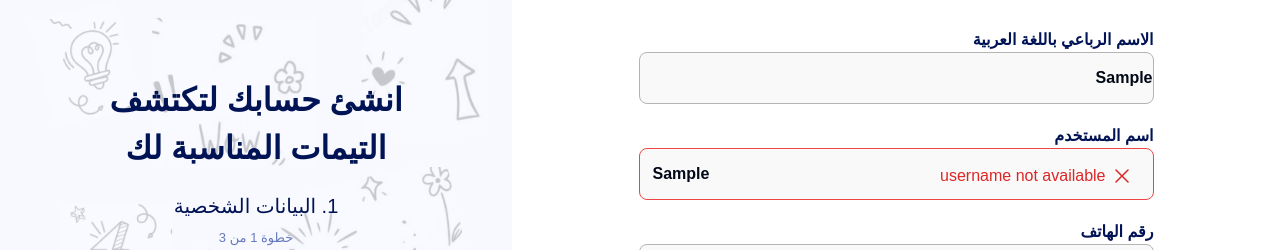
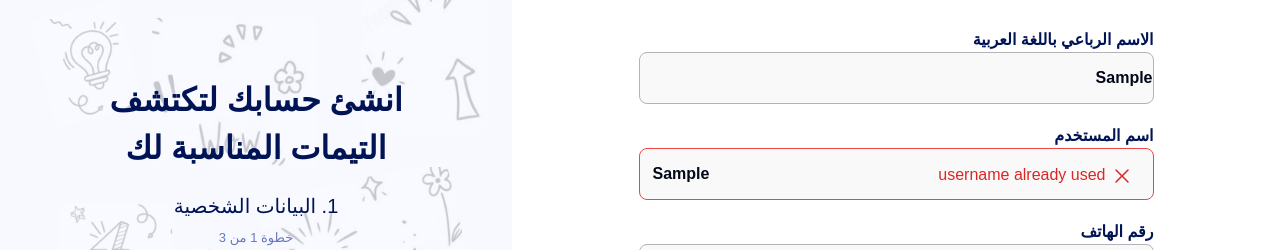
Before and after one commit to Saeedinum/ScrowCode, a React (Vite) app: page /signup in a window 1280 px wide. Both pictures are taken after typing "Sample", "Sample", "Sample", "name@example.com" into the empty fields and a click on the button "الخطوة التالية". Shown: the part 233-483 px from the top of the page. Built offline with nearby package versions, Linux system fonts and the light colour scheme; no server answers.

Commit message:
refactor(auth): create custom hook for username validation

```diff
--- a/src/features/auth/pages/signup/components/PersonalInformation.tsx
+++ b/src/features/auth/pages/signup/components/PersonalInformation.tsx
@@ -6,79 +6,19 @@ import { TpersonalInformation } from "@/types";
 import { useAppDispatch } from "@/store/hooks";
 import { signup } from "@/features/auth/authSlice";
 import Google from "@/features/auth/google/Google";
-import {
-  useCheckUsernameMutation,
-  useSignupUserMutation,
-} from "@/features/auth/api/authAPI";
-import { useEffect, useState } from "react";
+import { useSignupUserMutation } from "@/features/auth/api/authAPI";
+import useCheckUsername from "@/hooks/useCheckUsername";
 
 const PersonalInformation = () => {
   const dispatch = useAppDispatch();
-
-  const [checkUsername, { data, isLoading, isError }] =
-    useCheckUsernameMutation();
   const [signupUser, { isError: signupError }] = useSignupUserMutation();
-
-  const [usernameStatus, setUsernameStatus] = useState<JSX.Element>(<></>);
-
-  useEffect(() => {
-    if (data === "creative") {
-      setUsernameStatus(
-        <svg
-          xmlns="http://www.w3.org/2000/svg"
-          viewBox="0 0 24 24"
-          fill="green-500"
-          className="absolute right-5 top-[40px] size-6 fill-green-600 font-bold"
-        >
-          <path
-            fillRule="evenodd"
-            d="M19.916 4.626a.75.75 0 0 1 .208 1.04l-9 13.5a.75.75 0 0 1-1.154.114l-6-6a.75.75 0 0 1 1.06-1.06l5.353 5.353 8.493-12.74a.75.75 0 0 1 1.04-.207Z"
-            clipRule="evenodd"
-          />
-        </svg>,
-      );
-    } else if (isError) {
-      setError("username", {
-        type: "custom",
-        message: "username not available",
-      });
-      setUsernameStatus(
-        <>
-          <p className="absolute right-12 top-[40px] font-medium text-red-600">
-            username not available
-          </p>
-          <svg
-            xmlns="http://www.w3.org/2000/svg"
-            viewBox="0 0 24 24"
-            fill="currentColor"
-            className="absolute right-5 top-[40px] size-6 fill-red-600 font-bold"
-          >
-            <path
-              fillRule="evenodd"
-              d="M5.47 5.47a.75.75 0 0 1 1.06 0L12 10.94l5.47-5.47a.75.75 0 1 1 1.06 1.06L13.06 12l5.47 5.47a.75.75 0 1 1-1.06 1.06L12 13.06l-5.47 5.47a.75.75 0 0 1-1.06-1.06L10.94 12 5.47 6.53a.75.75 0 0 1 0-1.06Z"
-              clipRule="evenodd"
-            />
-          </svg>
-        </>,
-      );
-    }
-  }, [data, isError]);
-
-  const handleUsernmae = async (value: string) => {
-    const isValid = await trigger("username");
-    if (!isValid) {
-      setUsernameStatus(<></>);
-      return;
-    }
-    await checkUsername({ username: value });
-  };
 
   const {
     register,
     handleSubmit,
     watch,
-    trigger,
     setError,
+    clearErrors,
     formState: { errors },
   } = useForm<TpersonalInformation>({
     resolver: zodResolver(personalInformationSchema),
@@ -87,6 +27,10 @@ const PersonalInformation = () => {
       confirmPassword: "qwe123Q!",
     },
   });
+
+  const { status, ui } = useCheckUsername<TpersonalInformation>(watch("username"), setError, clearErrors);
+
+  console.log(errors.username?.message , status)
 
   const onSubmit = async (data: TpersonalInformation) => {
     await signupUser({
@@ -146,13 +90,9 @@ const PersonalInformation = () => {
               strokeLinejoin="round"
             />
           </svg>
-          {isLoading && (
-            <p
-              className="text-surface absolute right-5 top-[44px] inline-block h-4 w-4 animate-spin rounded-full border-2 border-solid border-primary-first border-e-transparent align-[-0.125em] motion-reduce:animate-[spin_1.5s_linear_infinite] dark:text-white"
-              role="status"
-            ></p>
-          )}
-          {!isLoading && usernameStatus}
+
+          {ui}
+
           <input
             dir="ltr"
             autoComplete="false"
@@ -160,10 +100,10 @@ const PersonalInformation = () => {
             type="text"
             {...register("username", {
               required: "required",
-              onBlur: (event) => handleUsernmae(event.target.value),
             })}
             placeholder="username"
-            className={`h-[52px] w-full rounded-[8px] border-[1px] border-solid border-[#B4B4B4] bg-[#F9F9F9] px-[13px] py-[14px] outline-none placeholder:pl-7 placeholder:text-sm placeholder:text-Grey-third ${errors.username || isError ? "border-red-500" : ""} `}
+            className={`h-[52px] w-full rounded-[8px] border-[1px] border-solid border-[#B4B4B4] bg-[#F9F9F9] px-[13px] py-[14px] outline-none placeholder:pl-7 placeholder:text-sm
+               placeholder:text-Grey-third ${(  ( errors.username && errors.username?.message !== "less" )|| status === "unValid") ? "border-red-500" : ""} `}
           />
         </label>
 
@@ -285,7 +225,7 @@ const PersonalInformation = () => {
         </label>
 
         <button
-          disabled={isError}
+          disabled={status === "unValid" || status === "loading"}
           type="submit"
           className="my-4 flex h-[48px] w-full max-w-[480px] items-center justify-center gap-2 rounded-[8px] bg-primary-second py-[7px] text-primary-fourth duration-500 hover:bg-primary-first disabled:bg-Grey-first"
         >
--- /dev/null
+++ b/src/hooks/useCheckUsername.tsx
@@ -0,0 +1,136 @@
+import { useCheckUsernameMutation } from "@/features/auth/api/authAPI";
+import { useState, useEffect } from "react";
+import { FieldValues, Path, UseFormSetError } from "react-hook-form";
+import { username as usernameRegex } from "@/schema/regex";
+import { z } from "zod";
+
+function useCheckUsername<T extends FieldValues>(
+  username: string,
+  setError: UseFormSetError<T>,
+  clearErrors: (name?: Path<T> | Path<T>[] | undefined) => void,
+) {
+  const [status, setStatus] = useState<
+    "valid" | "unValid" | "loading" | "empty"
+  >("valid");
+  const [ui, setUi] = useState<JSX.Element>(<></>);
+
+  const [checkUsername, { data, isLoading, isError }] =
+    useCheckUsernameMutation();
+
+  useEffect(() => {
+    if (username) {
+      const zValidation = z.object({
+        username: z
+          .string()
+          .min(6, { message: "Username is required" })
+          .regex(usernameRegex, { message: "Please enter a valid username" }),
+      });
+
+      const { success } = zValidation.safeParse({ username });
+
+      if (success) {
+        try {
+          checkUsername({ username });
+        } catch (error) {
+          setError("username" as Path<T>, {
+            type: "custom",
+            message: "username already used",
+          });
+          setStatus("unValid");
+        }
+      } else {
+        if (username.length < 6) {
+          setError("username" as Path<T>, {
+            type: "custom",
+            message: "less",
+          });
+          setStatus("empty");
+          setUi(
+            <>
+              <p
+                dir="ltr"
+                className="absolute right-4 top-[39px] font-medium text-red-400"
+              >
+                6-16 characters
+              </p>
+            </>,
+          );
+        } else {
+          setError("username" as Path<T>, {
+            type: "custom",
+            message: "unValid",
+          });
+          setStatus("unValid");
+          setUi(
+            <>
+              <p
+                dir="ltr"
+                className="absolute right-4 top-[39px] font-medium text-red-400"
+              >
+                not available
+              </p>
+            </>,
+          );
+        }
+      }
+    } else {
+      setUi(<></>);
+      clearErrors("username" as Path<T>);
+      setStatus("empty");
+    }
+  }, [username, checkUsername, setError, clearErrors]);
+
+  useEffect(() => {
+    if (isError) {
+      setStatus("unValid");
+      setUi(
+        <>
+          <p className="absolute right-12 top-[39px] font-medium text-red-600">
+            username already used
+          </p>
+          <svg
+            xmlns="http://www.w3.org/2000/svg"
+            viewBox="0 0 24 24"
+            fill="currentColor"
+            className="absolute right-5 top-[40px] size-6 fill-red-600 font-bold"
+          >
+            <path
+              fillRule="evenodd"
+              d="M5.47 5.47a.75.75 0 0 1 1.06 0L12 10.94l5.47-5.47a.75.75 0 1 1 1.06 1.06L13.06 12l5.47 5.47a.75.75 0 1 1-1.06 1.06L12 13.06l-5.47 5.47a.75.75 0 0 1-1.06-1.06L10.94 12 5.47 6.53a.75.75 0 0 1 0-1.06Z"
+              clipRule="evenodd"
+            />
+          </svg>
+        </>,
+      );
+    } else if (isLoading) {
+      setStatus("loading");
+      setUi(
+        <p
+          className="text-surface absolute right-5 top-[44px] inline-block h-4 w-4 animate-spin rounded-full border-2 border-solid border-primary-first border-e-transparent align-[-0.125em] motion-reduce:animate-[spin_1.5s_linear_infinite] dark:text-white"
+          role="status"
+        ></p>,
+      );
+    } else if (data === "creative") {
+      setStatus("valid");
+      clearErrors("username" as Path<T>);
+      setUi(
+        <svg
+          xmlns="http://www.w3.org/2000/svg"
+          viewBox="0 0 24 24"
+          fill="green-500"
+          className="absolute right-5 top-[40px] size-6 fill-green-600 font-bold"
+        >
+          <path
+            fillRule="evenodd"
+            d="M19.916 4.626a.75.75 0 0 1 .208 1.04l-9 13.5a.75.75 0 0 1-1.154.114l-6-6a.75.75 0 0 1 1.06-1.06l5.353 5.353 8.493-12.74a.75.75 0 0 1 1.04-.207Z"
+            clipRule="evenodd"
+          />
+        </svg>,
+      );
+    }
+  }, [data, isLoading, isError, clearErrors]);
+
+  return { status, ui };
+}
+
+export default useCheckUsername;
--- /dev/null
+++ b/src/schema/regex.ts
@@ -0,0 +1,9 @@
+export const name = /^[\u0600-\u06FF\s]+$/;
+export const username = /^(?!\d+$)[a-zA-Z0-9_-]{6,16}$/;
+export const email = /^[a-zA-Z0-9._%+-]+@(?:gmail\.com)$/i;
+export const password = /^(?=.*[a-z])(?=.*[A-Z])(?=.*\d)(?=.*[@$!%*?&])[A-Za-z\d@$!%*?&]{8,}$/;
+export const phone = /^(?:\+?20)?(10|11|12|15)[0-9]{8}$/;
+export const githubRegex = /^(https?:\/\/)?(www\.)?github\.com\/[a-zA-Z0-9_-]+$/;
+export const linkedinRegex = /^(https?:\/\/)?(www\.)?linkedin\.com\/(in|pub)\/[a-zA-Z0-9_-]+\/?$/;
+export const behanceRegex = /^(https?:\/\/)?(www\.)?behance\.net\/[a-zA-Z0-9_-]+\/?$/;
+export const universityEmailRegex = /^ugs\.\d{4}@ci\.suez\.edu\.eg$/;
--- a/src/schema/signup.ts
+++ b/src/schema/signup.ts
@@ -1,16 +1,16 @@
 import { z } from "zod";
 
-const name = /^[\u0600-\u06FF\s]+$/;
-const username = /^(?!\d+$)[a-zA-Z0-9_-]{3,16}$/;
-const email = /^[a-zA-Z0-9._%+-]+@(?:gmail\.com)$/i;
-const password =
-  /^(?=.*[a-z])(?=.*[A-Z])(?=.*\d)(?=.*[@$!%*?&])[A-Za-z\d@$!%*?&]{8,}$/;
-const phone = /^(?:\+?20)?(10|11|12|15)[0-9]{8}$/;
-const githubRegex = /^(https?:\/\/)?(www\.)?github\.com\/[a-zA-Z0-9_-]+$/;
-const linkedinRegex =
-  /^(https?:\/\/)?(www\.)?linkedin\.com\/(in|pub)\/[a-zA-Z0-9_-]+\/?$/;
-const behanceRegex = /^(https?:\/\/)?(www\.)?behance\.net\/[a-zA-Z0-9_-]+\/?$/;
-const universityEmailRegex = /^ugs\.\d{4}@ci\.suez\.edu\.eg$/;
+import {
+  name,
+  behanceRegex,
+  email,
+  githubRegex,
+  linkedinRegex,
+  password,
+  phone,
+  username,
+  universityEmailRegex,
+} from "./regex";
 
 export const personalInformationSchema = z
   .object({
```
Also changed, not shown: src/schema/index.ts (+13 -17 lines).
